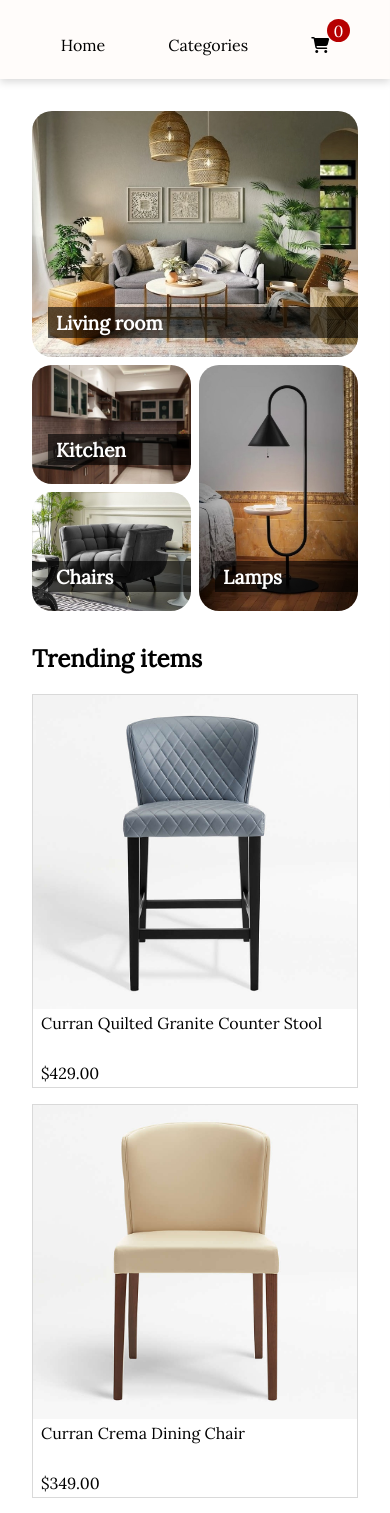
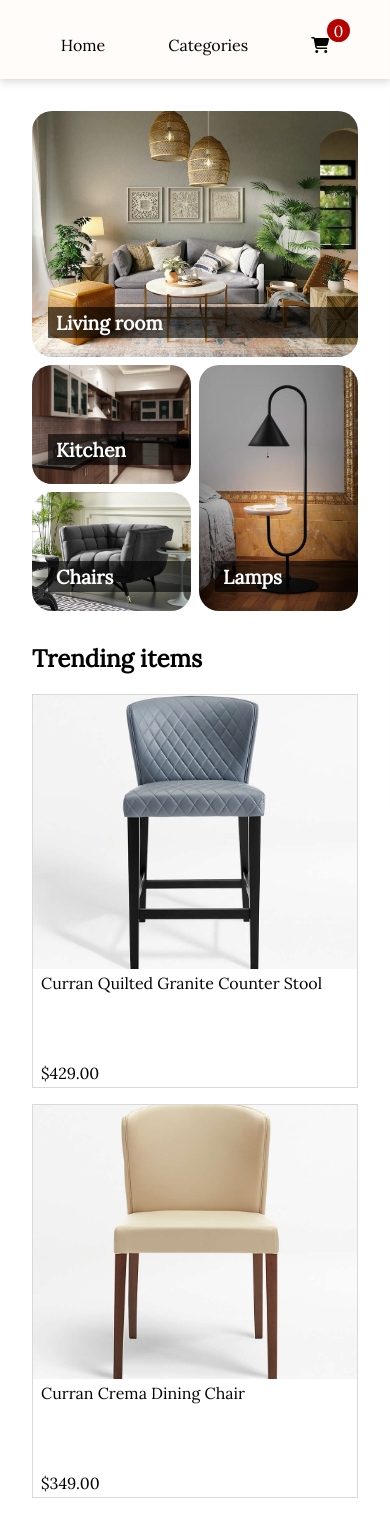
Before and after one commit to mevdenic/WebShop_almostFinished, a plain HTML site: page index.html in a window 390 px wide. Shown: the part 69-1582 px from the top of the page. Drawn offline with Linux system fonts and the light colour scheme.

Commit message:
Update style.css

```diff
--- a/style.css
+++ b/style.css
@@ -902,16 +902,10 @@ footer{
     .flexbox-scroll{
         margin-bottom: 2rem;
     }
-    .item-desc-flex{
-        height: 20%;
-    }
     .price {
         font-size: 1rem;
     }
     .item-description{
         padding-top: 0;
     }
-    .trend-img{
-        height: 80%;
-    }
 }
```
